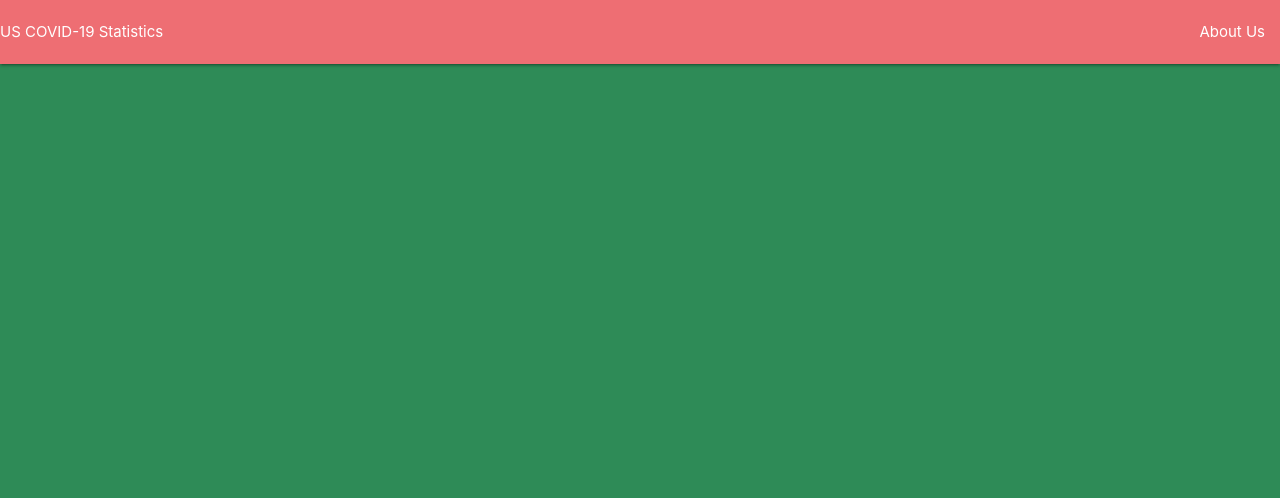
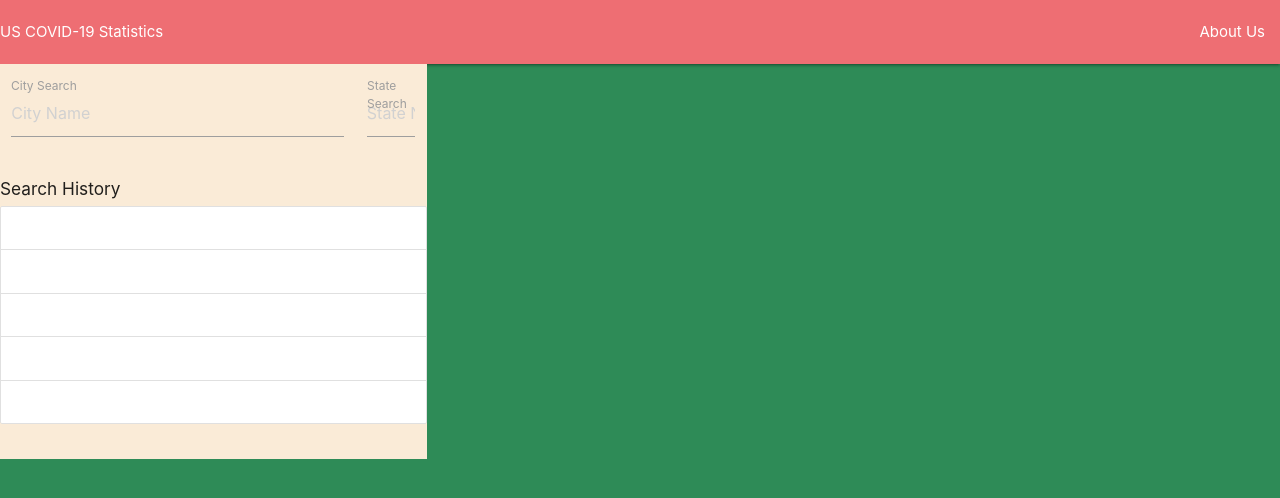
Before and after one commit to sophia2798/covid_stats, a plain HTML site: page index.html in a window 1280 px wide. Drawn offline with nearby package versions, Linux system fonts and the light colour scheme.

Commit message:
search card with form entry and history items

```diff
--- a/index.html
+++ b/index.html
@@ -18,6 +18,36 @@
           </div>
         </nav>
     </header>
+
+  <main class="row" class="col s12">
+    <aside id="search-card" class="col s4">
+      <div class="row">
+        <form class="col s12">
+          <div class="row">
+            <div class="input-field col s10">
+              <input placeholder="City Name" id="city-search" type="text" class="validate">
+              <label for="city-search">City Search</label>
+            </div>
+            <div class="input-field col s2">
+              <input placeholder="State Name" id="state-search" type="text" class="validate">
+              <label for="state-search">State Search</label>
+            </div>
+          </div>
+        </form>
+        <article id="search-history">
+          <h6>Search History</h6>
+          <ul class="collection" id="search-history">
+            <li id="hist0" class="collection-item">&nbsp</li>
+            <li id="hist1" class="collection-item">&nbsp</li>
+            <li id="hist2" class="collection-item">&nbsp</li>
+            <li id="hist3" class="collection-item">&nbsp</li>
+            <li id="hist4" class="collection-item">&nbsp</li>
+          </ul>
+        </article>
+      </div>
+    </aside>
+  </main>
+
     <script src="https://cdnjs.cloudflare.com/ajax/libs/materialize/1.0.0/js/materialize.min.js"></script>
     <script src="script.js"></script>
   </body>
--- a/style.css
+++ b/style.css
@@ -1,3 +1,7 @@
 body {
     background-color: seagreen;
 }
+
+#search-card {
+    background-color: antiquewhite;
+}
```
